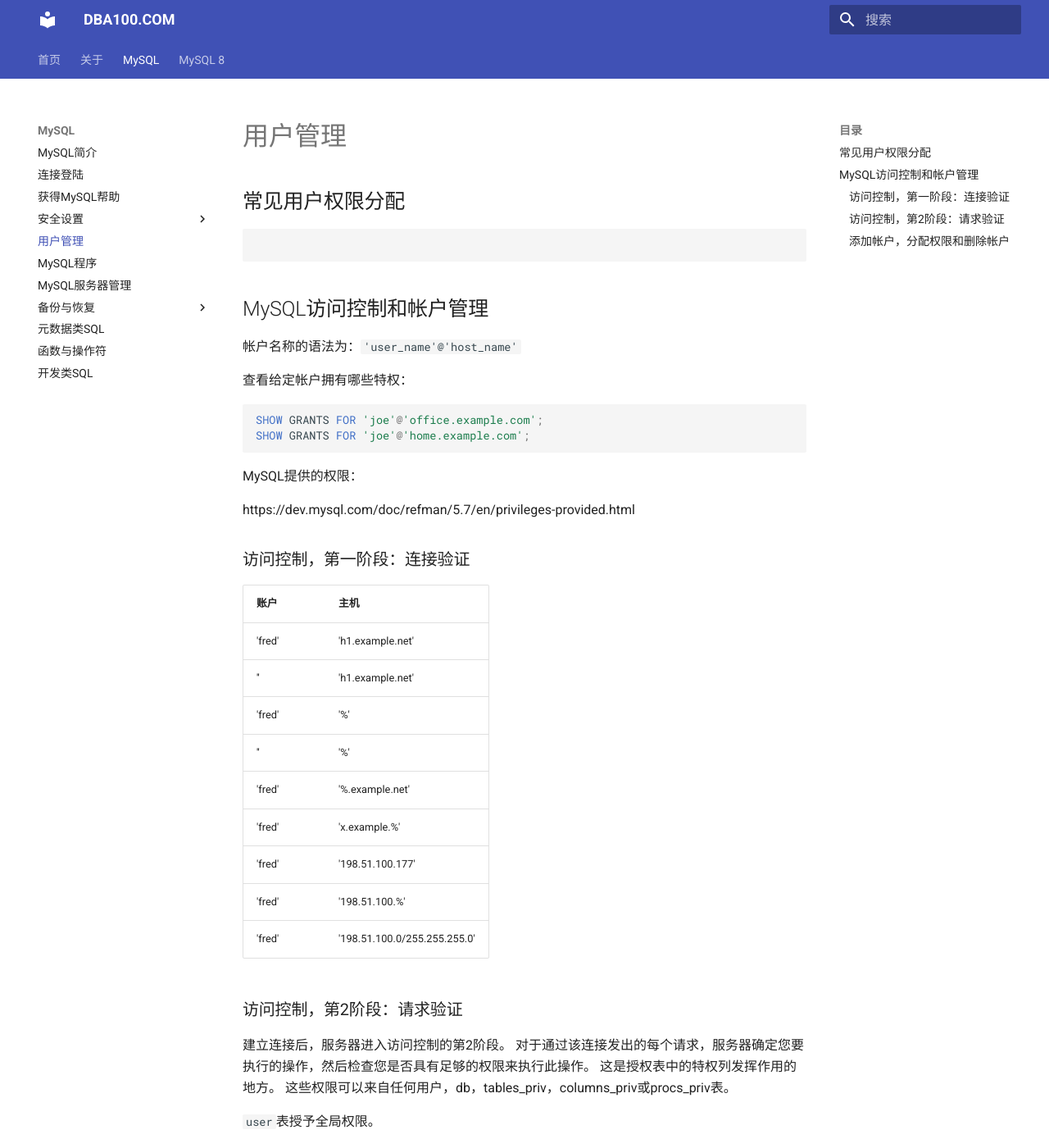
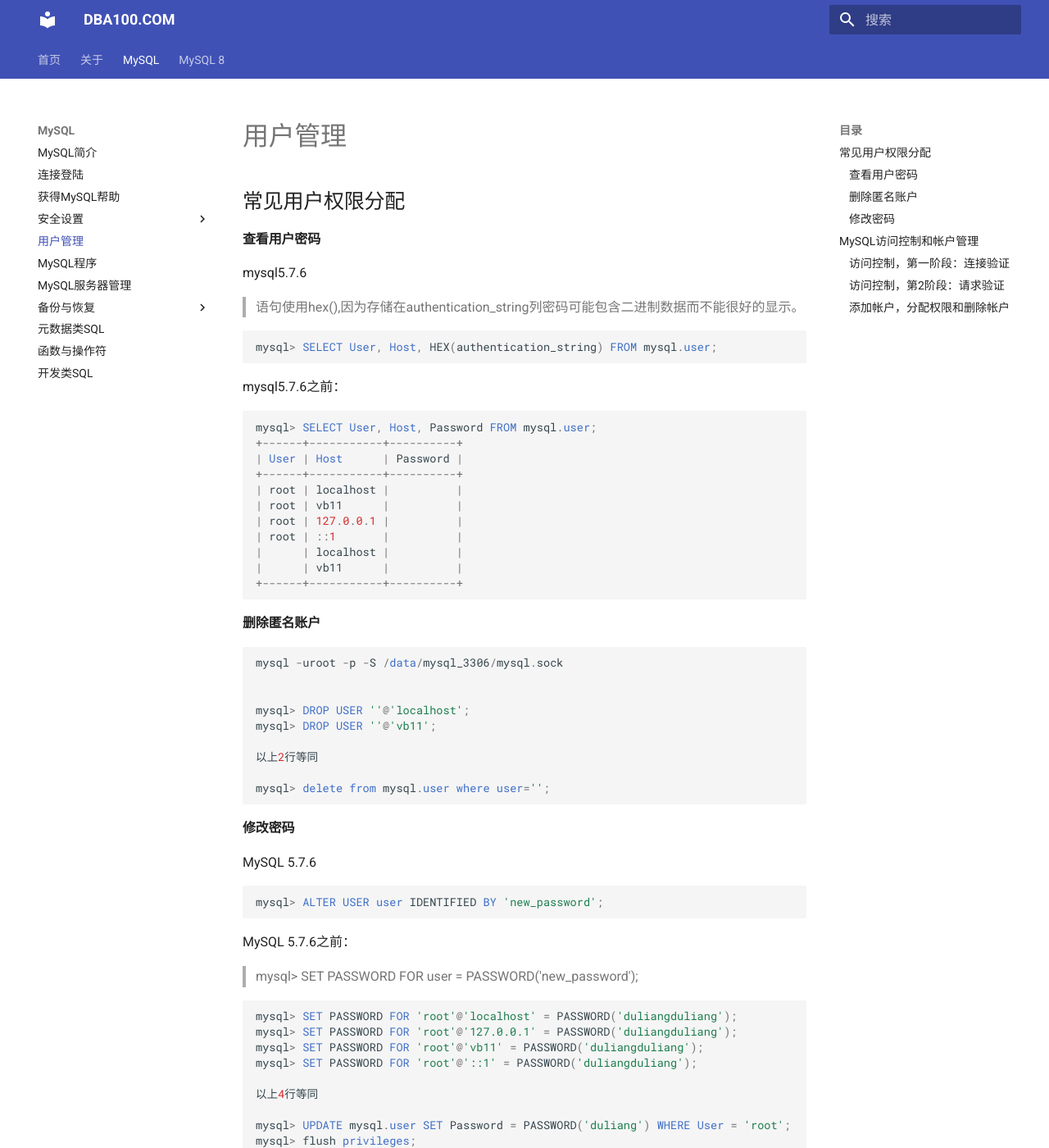
Before and after one commit to duliang123/dba100, an MkDocs documentation site: the page built from docs/mysql/user.md, in a window 1280 px wide and 1400 px high. Shown: the whole window at 82% size. Built offline with MkDocs 1.6.1 and Material for MkDocs 9.7.7, drawn with Linux system fonts in a browser that asks for light colours.

Commit message:
Update user.md

````diff
--- a/docs/mysql/user.md
+++ b/docs/mysql/user.md
@@ -2,7 +2,68 @@
 
 ## 常见用户权限分配
 
+#### 查看用户密码
+
+mysql5.7.6
+
+> 语句使用hex(),因为存储在authentication_string列密码可能包含二进制数据而不能很好的显示。
+
 ```sql
+mysql> SELECT User, Host, HEX(authentication_string) FROM mysql.user;
+```
+
+mysql5.7.6之前：
+
+```sql
+mysql> SELECT User, Host, Password FROM mysql.user;
++------+-----------+----------+
+| User | Host      | Password |
++------+-----------+----------+
+| root | localhost |          |
+| root | vb11      |          |
+| root | 127.0.0.1 |          |
+| root | ::1       |          |
+|      | localhost |          |
+|      | vb11      |          |
++------+-----------+----------+
+```
+
+#### 删除匿名账户
+
+```sql
+mysql -uroot -p -S /data/mysql_3306/mysql.sock
+
+
+mysql> DROP USER ''@'localhost';
+mysql> DROP USER ''@'vb11';
+
+以上2行等同
+
+mysql> delete from mysql.user where user='';
+```
+
+#### 修改密码
+
+MySQL 5.7.6
+
+```sql
+mysql> ALTER USER user IDENTIFIED BY 'new_password';
+```
+
+MySQL 5.7.6之前：
+
+> mysql> SET PASSWORD FOR user = PASSWORD('new_password');
+
+```sql
+mysql> SET PASSWORD FOR 'root'@'localhost' = PASSWORD('duliangduliang');
+mysql> SET PASSWORD FOR 'root'@'127.0.0.1' = PASSWORD('duliangduliang');
+mysql> SET PASSWORD FOR 'root'@'vb11' = PASSWORD('duliangduliang');
+mysql> SET PASSWORD FOR 'root'@'::1' = PASSWORD('duliangduliang');
+
+以上4行等同
+
+mysql> UPDATE mysql.user SET Password = PASSWORD('duliang') WHERE User = 'root';
+mysql> flush privileges;
 ```
 
 ## MySQL访问控制和帐户管理
````
